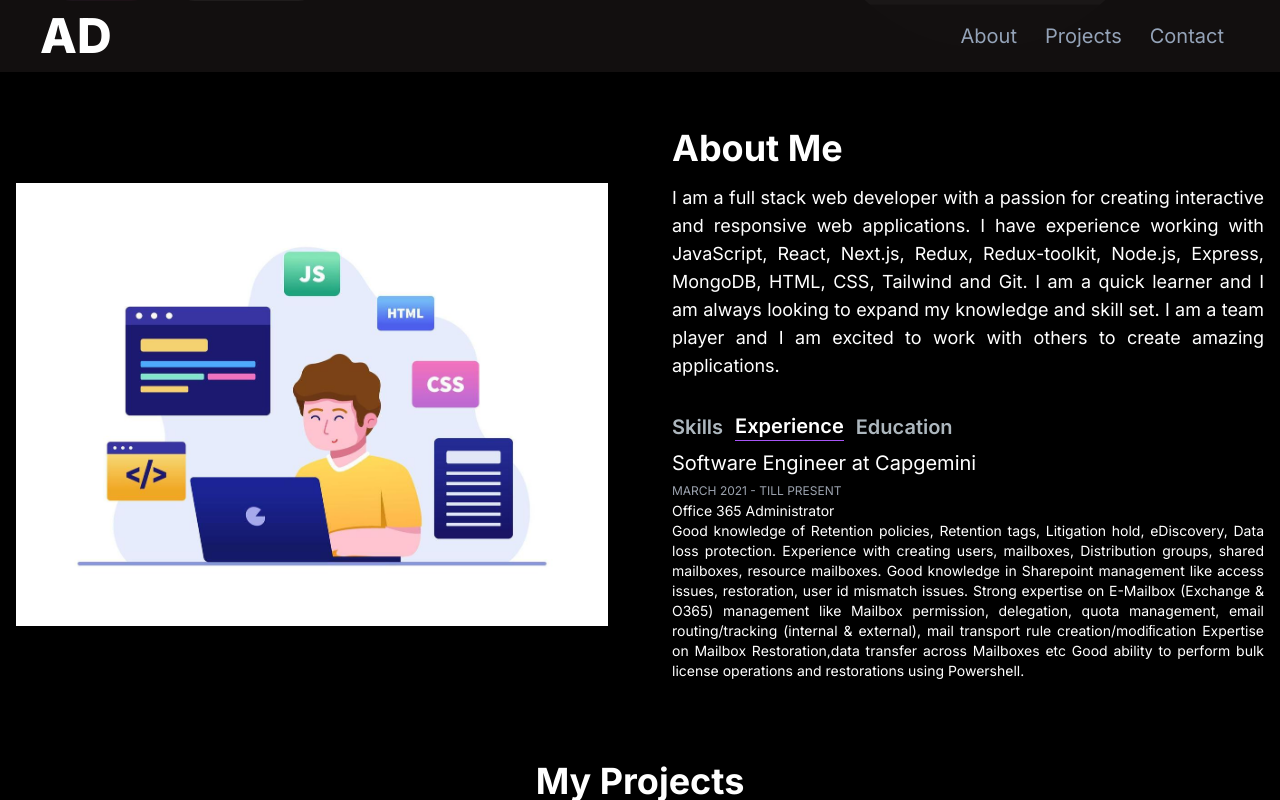
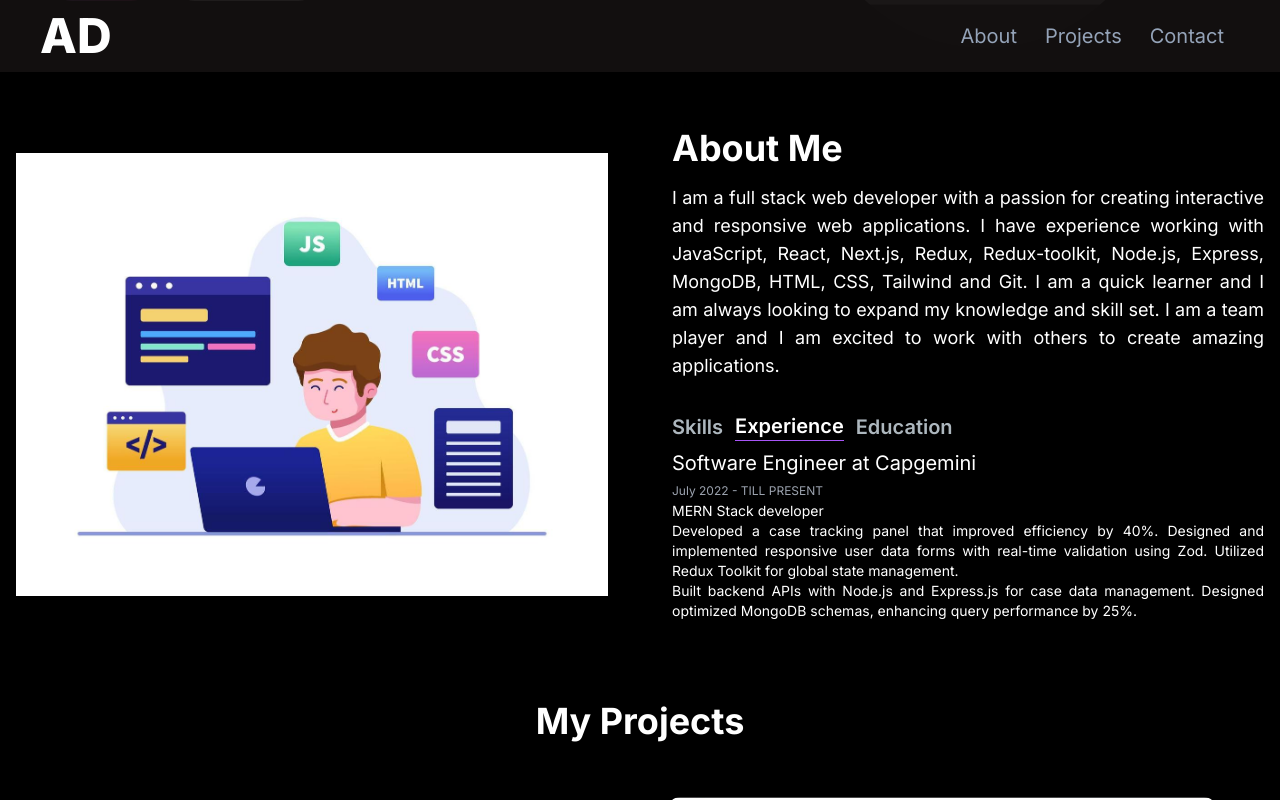
Before and after one commit to aagamdoshi1100/Portfolio-AagamDoshi, a Next.js app: page / in a window 1280 px wide. Both pictures are taken after a click on the button "Experience". Shown: the part 398-1198 px from the top of the page. Built offline with nearby package versions, Linux system fonts and the light colour scheme; grey boxes are pictures that could not be loaded.

Commit message:
Update: Updated CV and experience

```diff
--- a/src/components/AboutSection.jsx
+++ b/src/components/AboutSection.jsx
@@ -10,9 +10,9 @@ const TAB_DATA = [
     content: (
       <>
         <p>JavaScript</p>
-        <p>React</p>
-        <p>Next.js</p>
-        <p>Node.js</p>
+        <p>ReactJs</p>
+        <p>NextJs</p>
+        <p>NodeJs</p>
         <p>Express</p>
         <p>MongoDB</p>
         <p>HTML</p>
@@ -28,20 +28,16 @@ const TAB_DATA = [
       <>
         <p className="text-xl">Software Engineer at Capgemini </p>
         <span className="text-[12px] text-gray-400">
-          MARCH 2021 - TILL PRESENT
+          July 2022 - TILL PRESENT
         </span>
-        <p className="text-sm">Office 365 Administrator</p>
+        <p className="text-sm">MERN Stack developer</p>
         <p className="text-sm text-justify">
-          Good knowledge of Retention policies, Retention tags, Litigation hold,
-          eDiscovery, Data loss protection. Experience with creating users,
-          mailboxes, Distribution groups, shared mailboxes, resource mailboxes.
-          Good knowledge in Sharepoint management like access issues,
-          restoration, user id mismatch issues. Strong expertise on E-Mailbox
-          (Exchange & O365) management like Mailbox permission, delegation,
-          quota management, email routing/tracking (internal & external), mail
-          transport rule creation/modiﬁcation Expertise on Mailbox
-          Restoration,data transfer across Mailboxes etc Good ability to perform
-          bulk license operations and restorations using Powershell.
+          Developed a case tracking panel that improved efficiency by 40%.
+          Designed and implemented responsive user data forms with real-time
+          validation using Zod. Utilized Redux Toolkit for global state
+          management. <br /> Built backend APIs with Node.js and Express.js for
+          case data management. Designed optimized MongoDB schemas, enhancing
+          query performance by 25%.
         </p>
       </>
     ),
```
Also changed, not shown: 1 other file (tests, documents, lock files or other folders).
